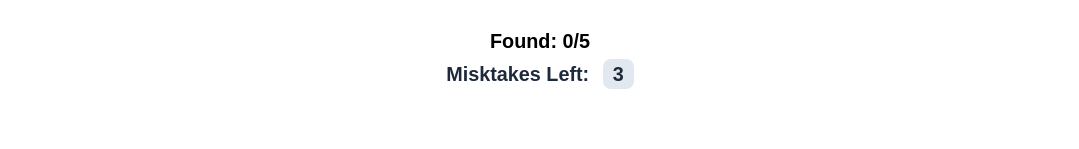
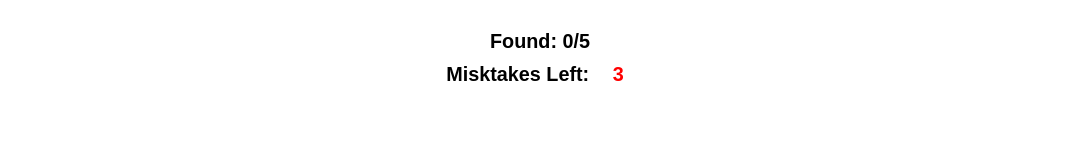
Before and after one commit to kosigndev/worddna, a plain HTML site: page index.html in a window 1280 px wide. Shown: the part 387-536 px from the top of the page, without its empty margins (100-1179 px from the left). Drawn offline with Linux system fonts and the light colour scheme; a web font is replaced by a local one.

Commit message:
Update index.html

```diff
--- a/index.html
+++ b/index.html
@@ -100,14 +100,14 @@
       margin-top: 10px;
       font-size: 1.1em;
       font-weight: bold;
-      color: #1e293b;
+      color: #000000;
     }
 
     #attempts-left {
       padding: 4px 10px;
       border-radius: 8px;
-      background-color: #e2e8f0;
-      color: #1e293b;
+      background-color: #ffffff;
+      color: #ff0000;
       margin-left: 8px;
       transition: background-color 0.3s, color 0.3s;
     }
```
